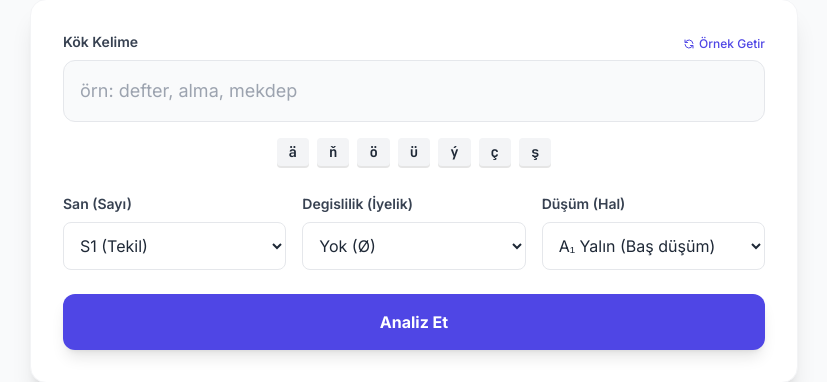
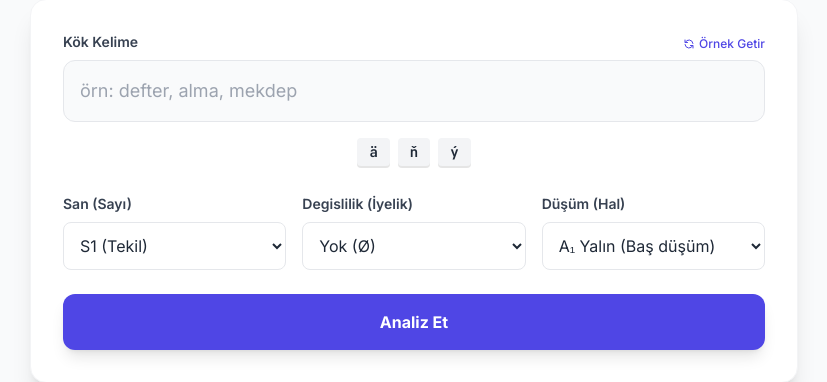
Before and after one commit to aydesma/turkmence-morfolojik-analiz, a Flask app: page / in a window 1280 px wide. Shown: the part 97-479 px from the top of the page, without its empty margins (226-1053 px from the left). Run offline with Flask 3, Linux system fonts and the light colour scheme; some libraries are stand-ins or nearby versions.

Commit message:
Remove specific character buttons from index.html
Removed buttons for 'ö', 'ü', 'ç', and 'ş' from the character input section.

```diff
--- a/templates/index.html
+++ b/templates/index.html
@@ -79,11 +79,7 @@
                 <div class="mt-3 flex justify-center gap-2 overflow-x-auto py-1">
                     <button type="button" onclick="addChar('ä')" class="kb-key px-3 py-1 bg-gray-100 dark:bg-zinc-700 dark:text-white rounded hover:bg-gray-200 dark:hover:bg-zinc-600 font-mono text-sm font-bold">ä</button>
                     <button type="button" onclick="addChar('ň')" class="kb-key px-3 py-1 bg-gray-100 dark:bg-zinc-700 dark:text-white rounded hover:bg-gray-200 dark:hover:bg-zinc-600 font-mono text-sm font-bold">ň</button>
-                    <button type="button" onclick="addChar('ö')" class="kb-key px-3 py-1 bg-gray-100 dark:bg-zinc-700 dark:text-white rounded hover:bg-gray-200 dark:hover:bg-zinc-600 font-mono text-sm font-bold">ö</button>
-                    <button type="button" onclick="addChar('ü')" class="kb-key px-3 py-1 bg-gray-100 dark:bg-zinc-700 dark:text-white rounded hover:bg-gray-200 dark:hover:bg-zinc-600 font-mono text-sm font-bold">ü</button>
                     <button type="button" onclick="addChar('ý')" class="kb-key px-3 py-1 bg-gray-100 dark:bg-zinc-700 dark:text-white rounded hover:bg-gray-200 dark:hover:bg-zinc-600 font-mono text-sm font-bold">ý</button>
-                    <button type="button" onclick="addChar('ç')" class="kb-key px-3 py-1 bg-gray-100 dark:bg-zinc-700 dark:text-white rounded hover:bg-gray-200 dark:hover:bg-zinc-600 font-mono text-sm font-bold">ç</button>
-                    <button type="button" onclick="addChar('ş')" class="kb-key px-3 py-1 bg-gray-100 dark:bg-zinc-700 dark:text-white rounded hover:bg-gray-200 dark:hover:bg-zinc-600 font-mono text-sm font-bold">ş</button>
                 </div>
             </div>
 
```
